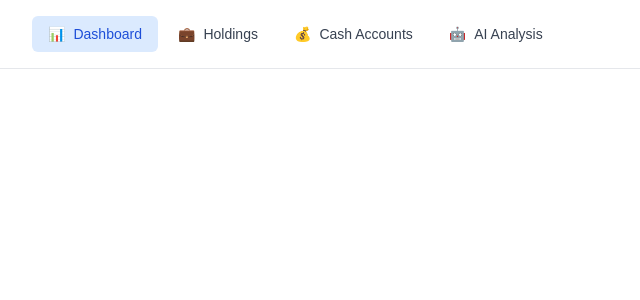
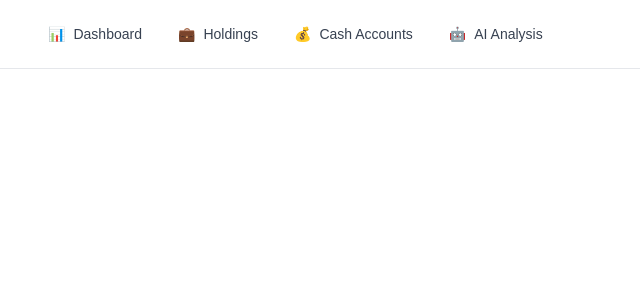
Before and after one commit to jerryyanjofito-design/Jerry-Portfolio-Tracker, a Next.js app: page / in a window 1280 px wide. Shown: the top 300 px of the page, without its empty margins (0-640 px from the left). Built offline with nearby package versions, Linux system fonts and the light colour scheme.

Commit message:
fix navigation consistency

```diff
--- a/components/common/navigation.tsx
+++ b/components/common/navigation.tsx
@@ -7,7 +7,7 @@ export function Navigation() {
   const pathname = usePathname()
 
   const navItems = [
-    { href: '/', label: 'Dashboard', icon: '📊' },
+    { href: '/dashboard', label: 'Dashboard', icon: '📊' }, // ✅ FIXED
     { href: '/holdings', label: 'Holdings', icon: '💼' },
     { href: '/cash', label: 'Cash Accounts', icon: '💰' },
     { href: '/analysis', label: 'AI Analysis', icon: '🤖' },
@@ -16,12 +16,15 @@ export function Navigation() {
   return (
     <nav className="bg-white border-b border-gray-200 px-8 py-4">
       <div className="flex items-center space-x-1">
-        {navItems.map((item) => (
+        {navItems.map((item) => {
+          const isActive = pathname === item.href
+
+          return (
             <Link
               key={item.href}
               href={item.href}
               className={`px-4 py-2 rounded-md text-sm font-medium transition-colors flex items-center gap-2 ${
-              pathname === item.href
+                isActive
                   ? 'bg-blue-100 text-blue-700'
                   : 'text-gray-700 hover:bg-gray-100'
               }`}
@@ -29,7 +32,8 @@ export function Navigation() {
               <span>{item.icon}</span>
               <span>{item.label}</span>
             </Link>
-        ))}
+          )
+        })}
       </div>
     </nav>
   )
```
Lines whose indentation alone changed are shown as unchanged.
